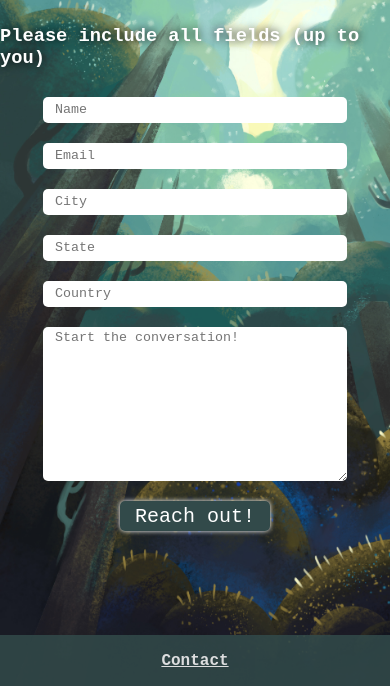
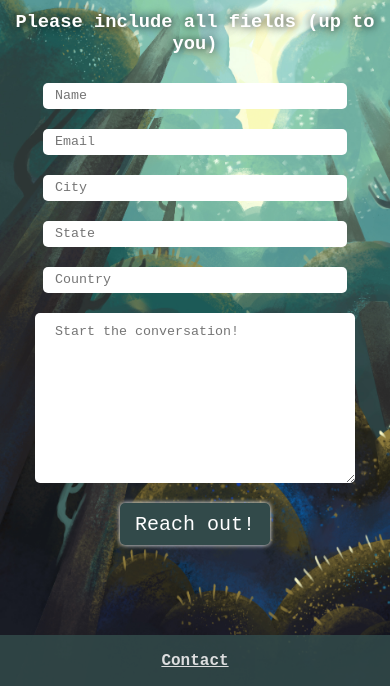
Before and after one commit to alexzobi/mySite, a website: page views/contact.html in a window 390 px wide. Shown: the part 158-844 px from the top of the page. Drawn offline with nearby package versions, Linux system fonts and the light colour scheme; files that its build step writes are made by us from their sources; files whose address does not match are found by name.

Commit message:
style: button resizing on mobile

```diff
--- a/public/style.css
+++ b/public/style.css
@@ -135,6 +135,7 @@ body {
 
 #contact h1, #contact h3 {
   text-shadow: 0 0 10px black;
+  text-align: center;
 }
 
 #contact input, #contact textarea {
@@ -150,6 +151,7 @@ body {
 #contact textarea {
   width: 30vw;
   min-width: 300px;
+  padding: 10px;
   height: 150px;
   line-height: 18px;
 }
@@ -157,6 +159,7 @@ body {
 #contact button {
   width: 150px;
   height: 30px;
+  min-height: 5vh;
   margin: 10px 0 20px 0;
   background-color: #324a4a;
   border-style: none;
--- a/server/routes/contact.js
+++ b/server/routes/contact.js
@@ -9,7 +9,6 @@ router.get('/', function (req, res, next) {
 });
 
 router.post('/', function (req, res, next) {
-  console.log(req.body)
   const name = `${String(req.body.name)}` || ""
   const email = `${String(req.body.email)}` || ""
   const location = `${String(req.body.city)},
@@ -19,7 +18,7 @@ router.post('/', function (req, res, next) {
   const mailer = process.env.SEND_EMAIL;
   const recipient = process.env.RECEIVE_EMAIL;
   const password = process.env.PASSWORD;
-  console.log("INFO FOR EMAIL!!!!!   ", mailer, recipient, password)
+
   const transporter = nodemailer.createTransport({
     service: 'yahoo',
     auth: {
```
